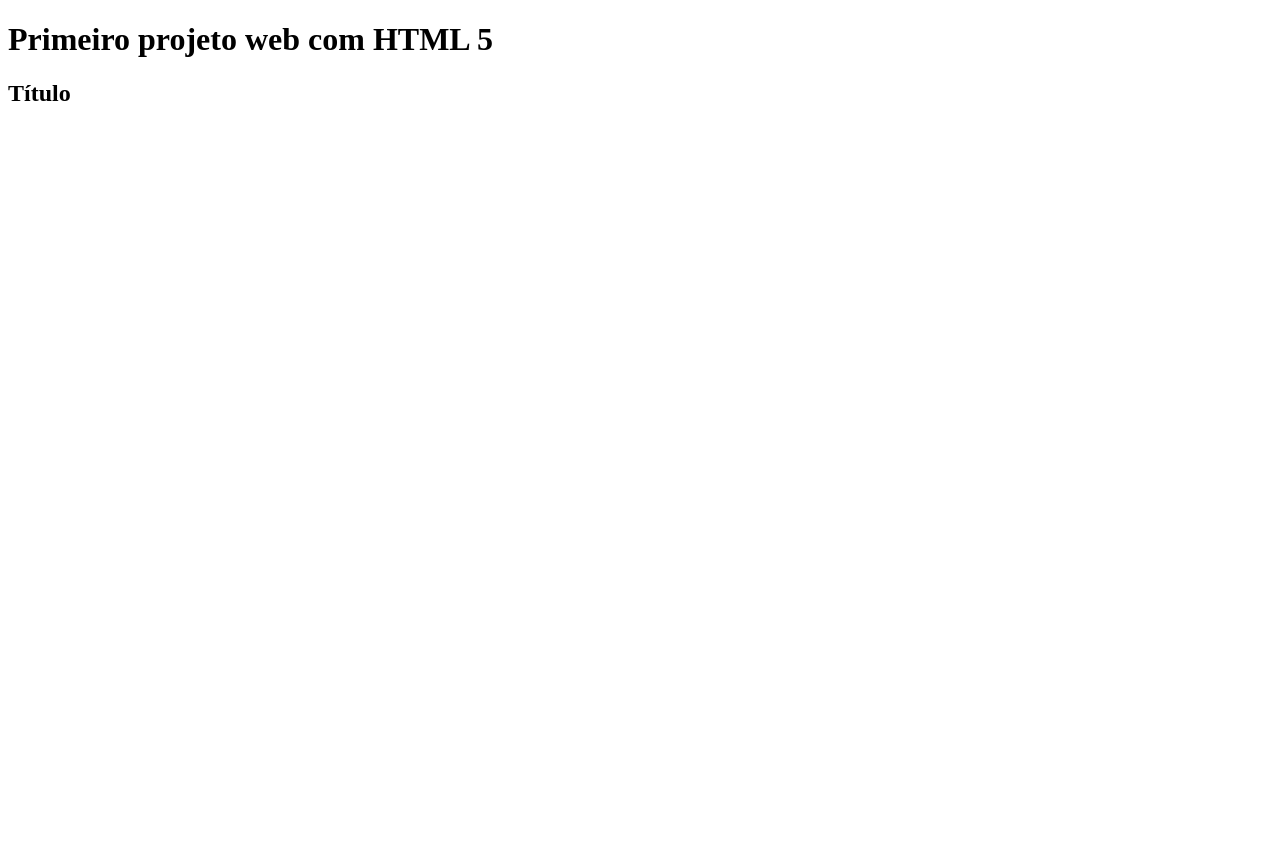
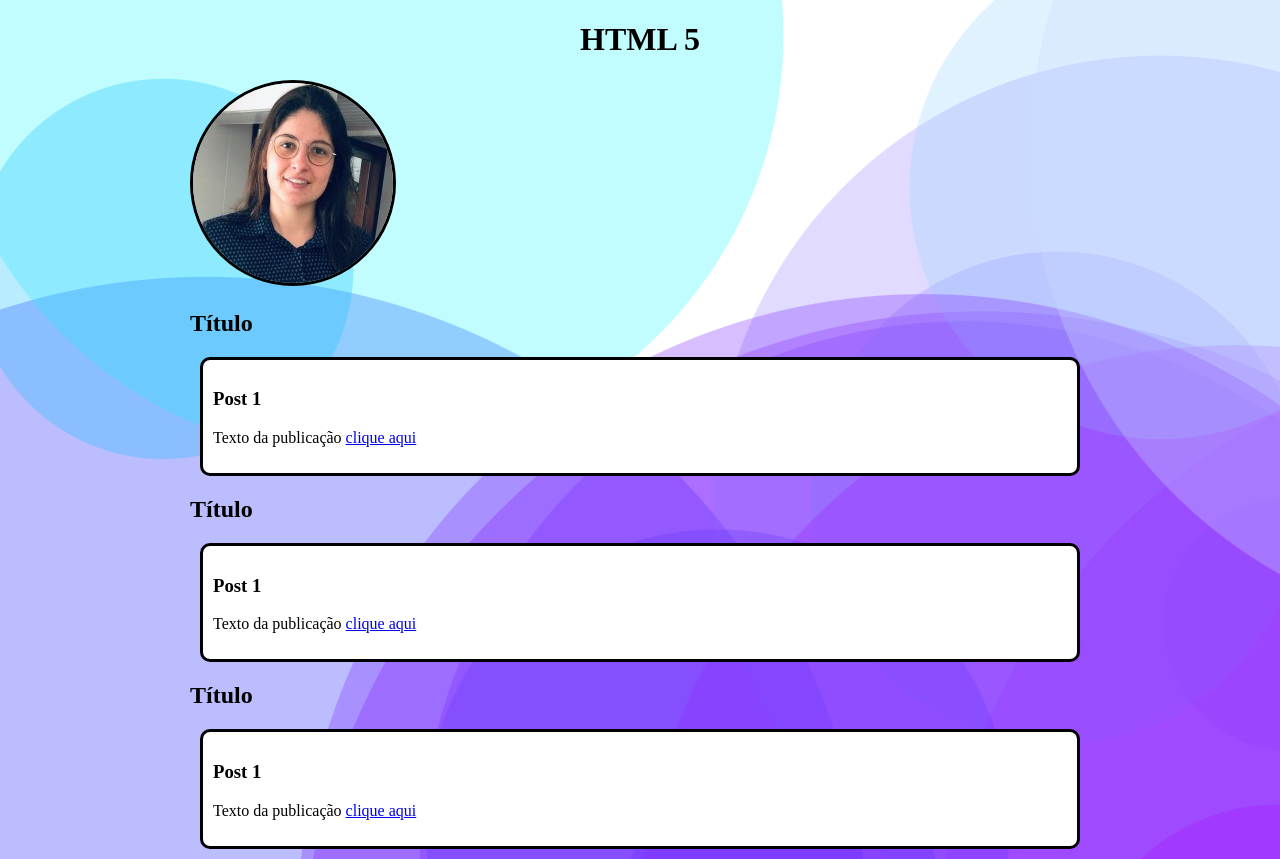
Before and after one commit to bruffontess/dio_fullstack, a plain HTML site: page index.html in a window 1280 px wide. Before the commit the page ends 800 px from the top, so only its background shows below. Drawn offline with Linux system fonts and the light colour scheme.

Commit message:
Terceiro commit HTLM e CSS

```diff
--- a/index.html
+++ b/index.html
@@ -5,15 +5,46 @@
     <meta http-equiv="X-UA-Compatible" content="IE=edge">
     <meta name="viewport" content="width=device-width, initial-scale=1.0">
     <title>HTLM5 - Bruna Fontes</title>
+    <link rel="stylesheet" href="style.css">
+
 </head>
 <body>
     <header>
-        <h1>Primeiro projeto web com HTML 5</h1>
+        <h1 class="title01">HTML 5</h1>
+        <img src="1599161030905.jpeg" alt="Ilustracao" class="photo_titulo">
     </header>
     <section>
         <header>
-            <h2> Título</h2>
+            <h2 class="title02"> Título</h2>
+            <article class="post">
+                <header>
+                    <h3>Post 1</h3>
+                </header>
+                <p>Texto da publicação <a href="https://github.com/bruffontess/dio_fullstack" target="_blank">clique aqui</a></p>
+                <!-- <img src="Unknown.jpeg" alt="Ilustracao">>-->
+            </article>
+        </header>
+        <header>
+            <h2 class="title02">  Título</h2>
+            <article class="post">
+                <header>
+                    <h3>Post 1</h3>
+                </header>
+                <p>Texto da publicação <a href="https://github.com/bruffontess/dio_fullstack" target="_blank">clique aqui</a></p>
+                <!-- <img src="Unknown.jpeg" alt="Ilustracao">>-->
+            </article>
+        </header>
+        <header>
+            <h2 class="title02"> Título</h2>
+            <article class="post">
+                <header>
+                    <h3>Post 1</h3>
+                </header>
+                <p>Texto da publicação <a href="https://github.com/bruffontess/dio_fullstack" target="_blank">clique aqui</a></p>
+                <!-- <img src="Unknown.jpeg" alt="Ilustracao">>-->
+            </article>
         </header>
     </section>
+    <footer></footer>
 </body>
 </html>
--- /dev/null
+++ b/style.css
@@ -0,0 +1,29 @@
+body {
+    background-image: url('./bg_bggenerator_com.jpg');
+    width: 900px;
+    margin: auto;
+}
+
+.title01{
+    color: #000;
+    text-align: center;
+}
+
+.title02{
+    color: #000;
+}
+
+.photo_titulo{
+    border-radius: 50%;
+    border: 3px solid #000;
+}
+
+
+.post {
+    color: #000;
+    background: #fff;
+    padding: 10px 10px;
+    border: 3px solid #000;
+    margin: 10px;
+    border-radius: 10px;
+}
```
Also changed, not shown: 1599161030905.jpeg (added), Unknown.jpeg (added), bg_bggenerator_com.jpg (added).
